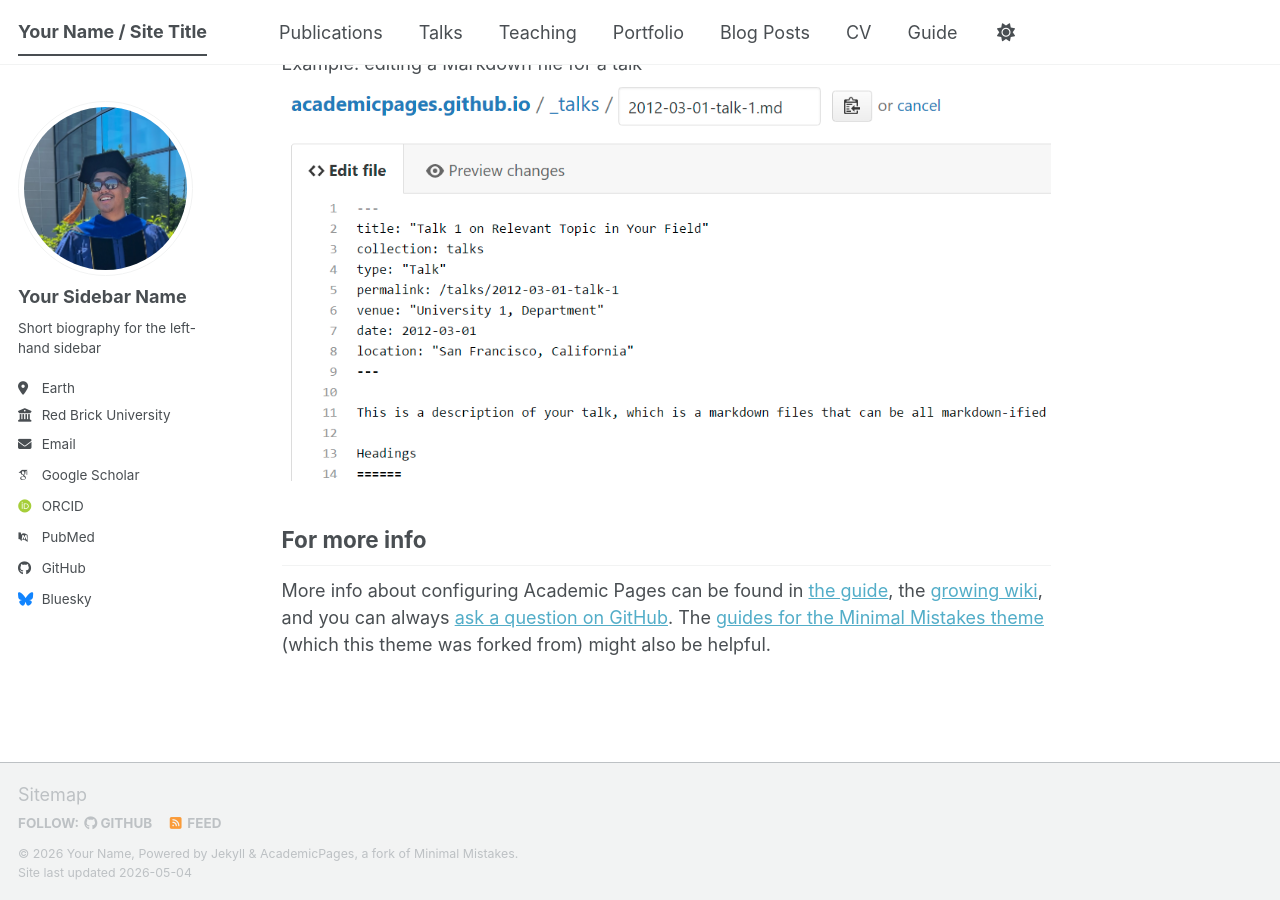
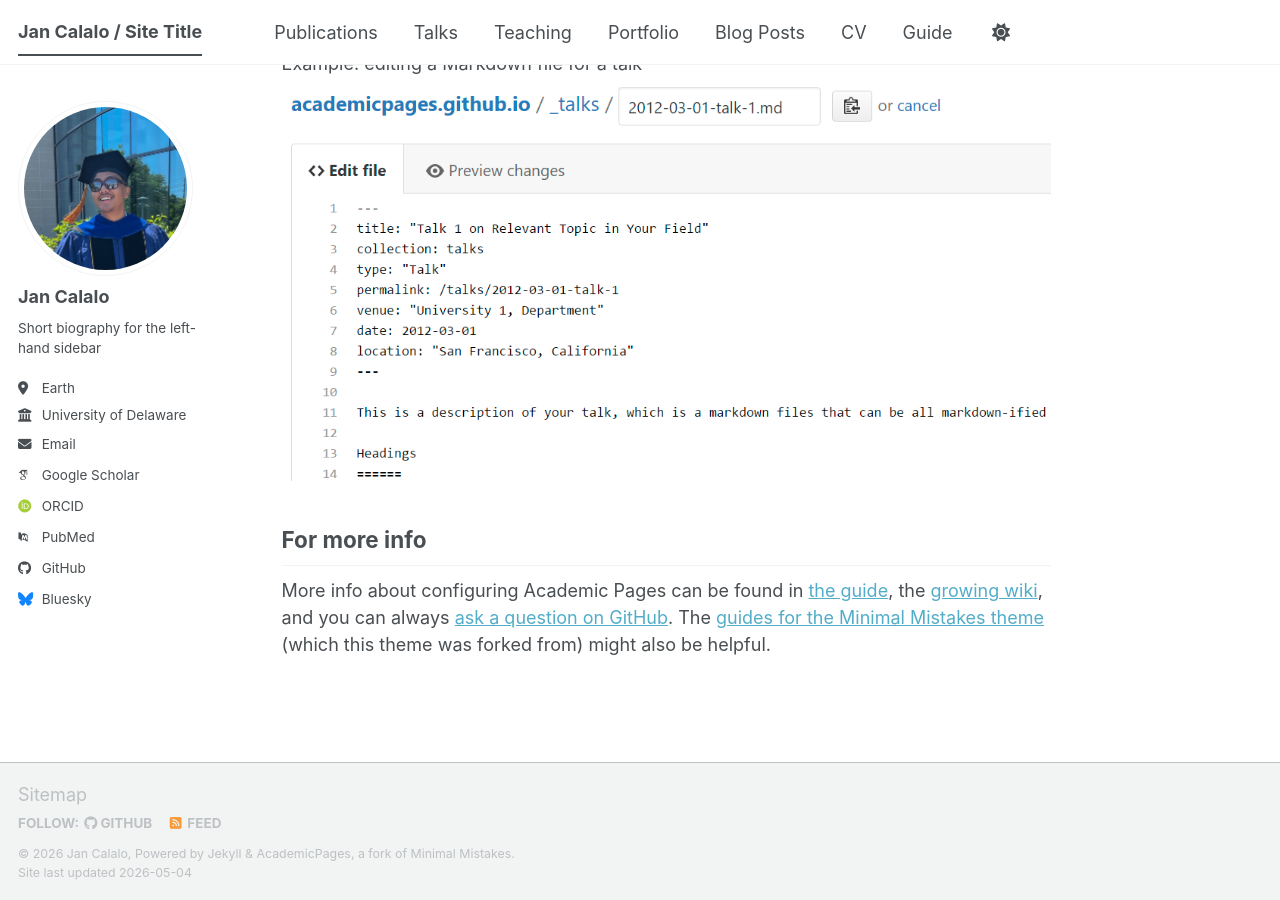
Before and after one commit to JanCalalo/JanCalalo.github.io, a Jekyll site: the page built from _pages/about.md, in a window 1280 px wide and 900 px high, scrolled down 2720 px. Built offline with Jekyll 4.4.1, drawn with Linux system fonts in a browser that asks for light colours; some web fonts are replaced; a script bundle is joined from its source files by our own code; library files that are not in the unit come from our copies.

Commit message:
Update _config.yml

```diff
--- a/_config.yml
+++ b/_config.yml
@@ -9,10 +9,10 @@
 # Basic Site Settings
 locale                   : "en-US"
 site_theme               : "default" # The available themes options are "default", "air", "sunrise", "mint", "dirt" and "contrast"
-title                    : "Your Name / Site Title"
+title                    : "Jan Calalo / Site Title"
 title_separator          : "-"
-name                     : &name "Your Name"
-description              : &description "Your Name's academic portfolio"   # Update this with a general description of your site, this is the default if not overridden by a page
+name                     : &name "Jan Calalo"
+description              : &description "Jan Calalo's Portfolio"   # Update this with a general description of your site, this is the default if not overridden by a page
 url                      : https://academicpages.github.io # The base hostname & protocol for your site e.g. "https://[your GitHub username].github.io",
                                                            # or if you already have some other page hosted on Github then use "https://[your GitHub username].github.io/[Your Repo Name]"
 baseurl                  : "" # the subpath of your site, e.g. "/blog"
@@ -24,21 +24,21 @@ repository               : "academicpages/academicpages.github.io"
 author:
   # Biographic information
   avatar           : "profile.png"
-  name             : "Your Sidebar Name"
+  name             : "Jan Calalo"
   pronouns         : # example: "she/her"
   bio              : "Short biography for the left-hand sidebar"
   location         : "Earth"
-  employer         : "Red Brick University"
+  employer         : "University of Delaware"
   uri              : # URL
-  email            : "none@example.org"
+  email            : "j a n c a l a l o @ g m a i l . c o m"
 
   # Academic websites
   academia         : # URL
   arxiv            : # URL - Update with the correct link to your profile
-  googlescholar    : "https://scholar.google.com/citations?user=PS_CX0AAAAAJ"
+  googlescholar    : "https://scholar.google.com/citations?user=xdH4bD4AAAAJ"
   inspire-hep      : # URL
   impactstory      : # URL
-  orcid            : "https://orcid.org/yourorcidurl"
+  orcid            : "https://orcid.org/0000-0002-8066-9745"
   semantic         : # URL
   ssrn             : # URL
   pubmed           : "https://www.ncbi.nlm.nih.gov/pubmed/?term=john+snow"
```
